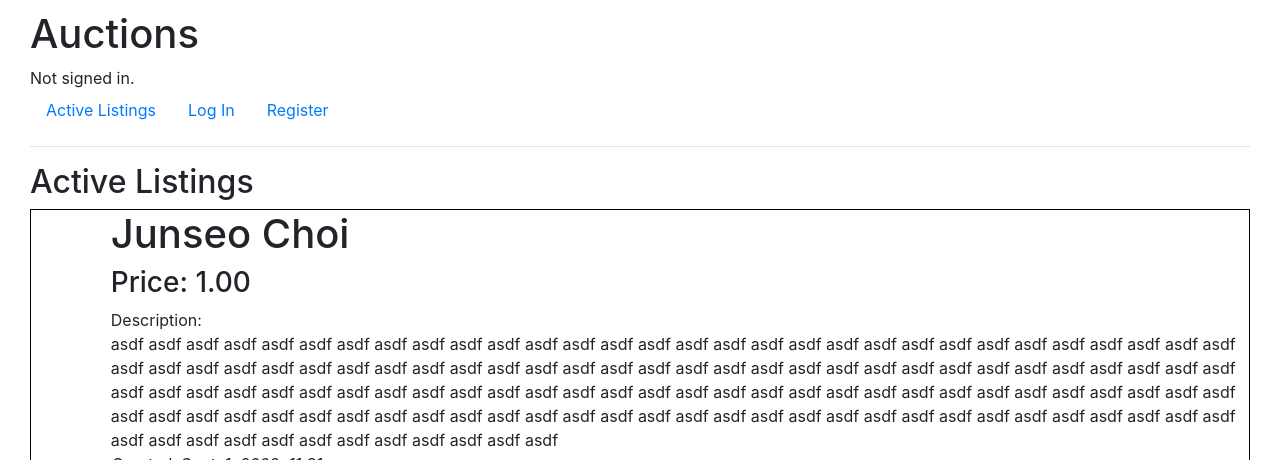
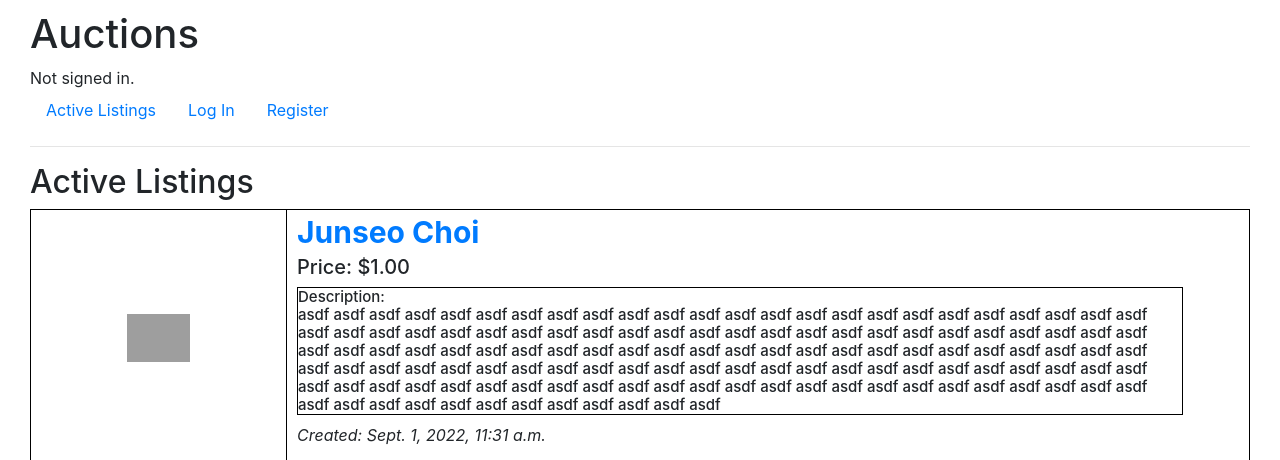
Before and after one commit to Dchoi0729/cs50w, a Django app: page / in a window 1280 px wide. Shown: the top 460 px of the page. Run offline with Django 3.2, Linux system fonts and the light colour scheme; data comes from the database, SQL or seed files in the repository; both versions use the stored data as it was after the commit; some libraries are stand-ins or nearby versions; grey boxes are pictures that could not be loaded.

Commit message:
worked on styling index

```diff
--- a/commerce/auctions/models.py
+++ b/commerce/auctions/models.py
@@ -14,7 +14,7 @@ class Listing(models.Model):
     time_created = models.DateTimeField(auto_now_add=True)
     description = models.TextField()
     starting_bid = models.DecimalField(max_digits=19, decimal_places=2)
-    image_url = models.URLField(blank=True, default="https://images.unsplash.com/photo-1628155930542-3c7a64e2c833?ixlib=rb-1.2.1&ixid=MnwxMjA3fDB8MHxwaG90by1wYWdlfHx8fGVufDB8fHx8&auto=format&fit=crop&w=1074&q=80")
+    image_url = models.URLField(blank=True)
     category = models.CharField(blank=True, max_length=64)
 
     def __str__(self):
--- a/commerce/auctions/static/auctions/styles.css
+++ b/commerce/auctions/static/auctions/styles.css
@@ -8,20 +8,53 @@ body {
     border: 1px solid black;
     margin-bottom: 15px;
     display: flex;
+    height: 20vw;
+    min-height: 250px;
+    min-width: 1125px;
+}
+
+.index__listing__img-container{
+    width: 20vw;
+    height: 20vw;
+    display: flex;
+    justify-content: center;
+    align-items: center;
+    border-right: 1px solid black;;
+    min-height: 250px;
+    min-width: 248px;
+
 }
 
 .index__listing__img{
-    width: 25%;
+    max-height: 98%;
+    max-width: 98%;
+}
+
+.index__listing__img-none{
+    width: 25%
 }
 
 .index__listing__word-container{
-    display:flex;
-    flex-direction: column;
-    justify-content: center;
+    width: 70vw;
     padding-left: 10px;
+    position: relative;
+    height: 20vw;
+    min-width: 850px;
 }
 
+.index__listing__title{
+    position: relative;
+    top: 0px;
+    right: 0px;
+    font-size: 30px;
+    font-weight: bold;
+}
 
+.index__listing__description{
+    width: 100%;
+    border: 1px solid black;
+    font-size: 15px;
+}
 
 .required{
     font-weight: bold;
--- a/commerce/auctions/templates/auctions/index.html
+++ b/commerce/auctions/templates/auctions/index.html
@@ -5,12 +5,20 @@
 
     {% for listing in listings %}
         <div class="index__listing">
-            <img class="index__listing__img" src="{{ listing.image_url }}" >
+            <div class="index__listing__img-container">
+                {% if listing.image_url %}
+                    <img class="index__listing__img" src="{{ listing.image_url }}" >
+                {% else %}
+                    <img class="index__listing__img-none" src="https://cdn.pixabay.com/photo/2016/01/20/18/35/x-1152114_960_720.png" >
+                {% endif %}
+            </div>
             <div class="index__listing__word-container">
-                <h1>{{ listing.title }}</h1>
-                <h3>Price: {{ listing.starting_bid }}</h3>
-                Description: <br>
-                {{ listing.description }}
+                <a class="index__listing__title" href="{% url 'listing' key=listing.pk %}">{{ listing.title }}</a>
+                <h5>Price: ${{ listing.starting_bid }}</h5>
+                <h5 class="index__listing__description">
+                    Description: <br>
+                    {{ listing.description }}
+                </h5>
                 <em>Created: {{ listing.time_created }}</em>
             </div>
         </div>
--- a/commerce/auctions/templates/auctions/register.html
+++ b/commerce/auctions/templates/auctions/register.html
@@ -1,4 +1,4 @@
-cd ../{% extends "auctions/layout.html" %}
+{% extends "auctions/layout.html" %}
 
 {% block body %}
 
--- a/commerce/auctions/urls.py
+++ b/commerce/auctions/urls.py
@@ -7,5 +7,6 @@ urlpatterns = [
     path("login", views.login_view, name="login"),
     path("logout", views.logout_view, name="logout"),
     path("register", views.register, name="register"),
-    path("create", views.create, name="create")
+    path("create", views.create, name="create"),
+    path("listing/<int:key>", views.listing, name="listing")
 ]
--- a/commerce/auctions/views.py
+++ b/commerce/auctions/views.py
@@ -84,5 +84,11 @@ def create(request):
         return HttpResponseRedirect(reverse("index"))
 
     return render(request, "auctions/create.html", {
-        "form" : CreateListingForm(auto_id='createform--%s')
+        "form" : CreateListingForm(initial={'image_url': ""}, auto_id='createform--%s')
     })
+
+
+def listing(request, key):
+    return render(request, "auctions/listing.html", {
+        "key" : key
+    })
```
Also changed, not shown: commerce/auctions/templates/auctions/listing.html (added, +8 -0 lines), commerce/auctions/migrations/0005_alter_listing_image_url.py (added), commerce/db.sqlite3.
